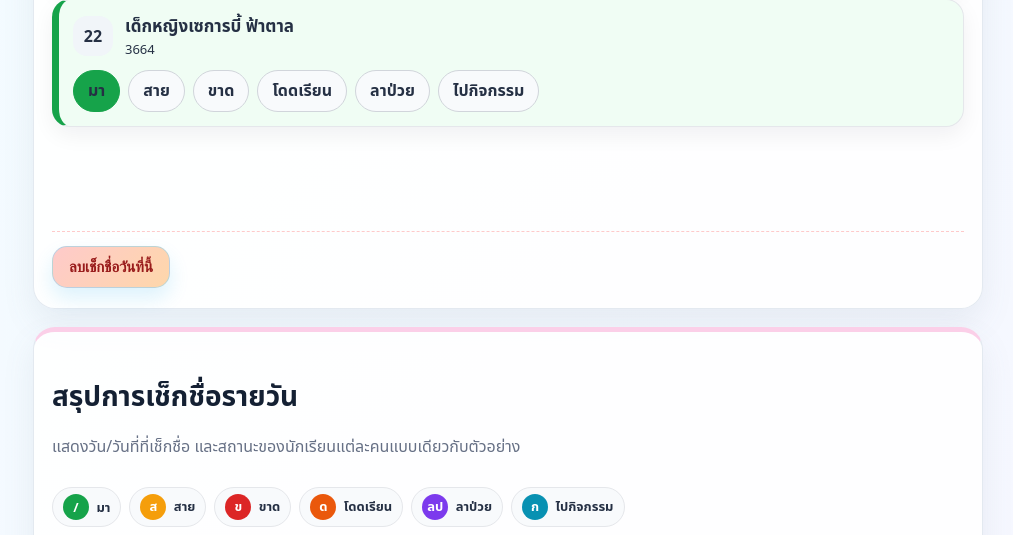
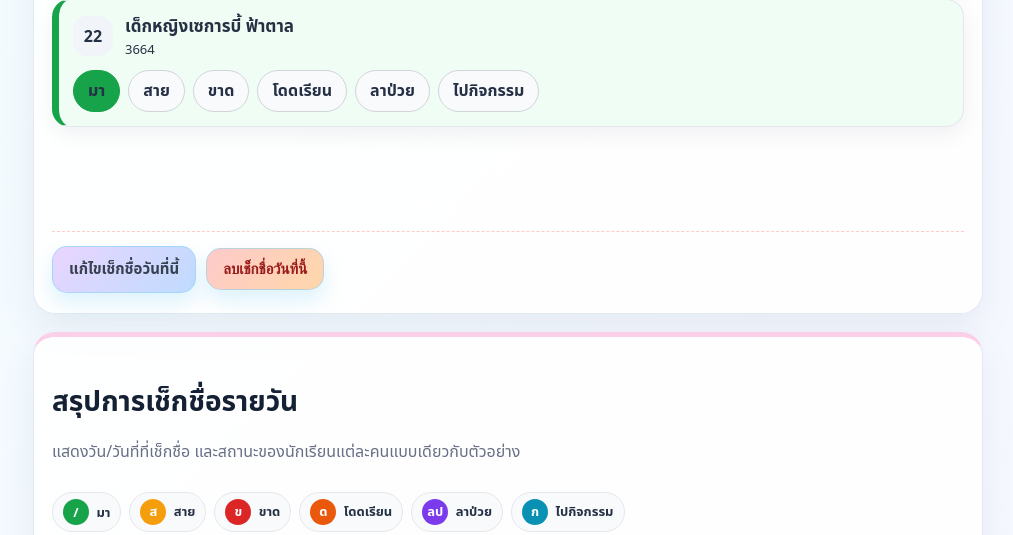
Before and after one commit to Dekchairukna/Kruruksorn, a Flask app: page /attendance/4/1 in a window 1280 px wide. Shown: the part 3352-3887 px from the top of the page, without its empty margins (267-1280 px from the left). Run offline with Flask 3, Linux system fonts and the light colour scheme; a user stored in the database is signed in; data comes from the database, SQL or seed files in the repository.

Commit message:
update latest version

```diff
--- a/static/css/style.css
+++ b/static/css/style.css
@@ -1110,3 +1110,22 @@ input,select,textarea{background:#fff!important;border-color:#d9e8ef!important;c
   .sidebar, .topbar, .head-actions, .dashboard-filter, .period-class-list { display: none !important; }
   .main { margin: 0 !important; padding: 0 !important; }
 }
+
+
+.attendance-day-actions{
+  display:flex;
+  align-items:center;
+  gap:10px;
+  flex-wrap:wrap;
+}
+.attendance-day-actions .attendance-delete-day-form{
+  margin:0;
+}
+.edit-attendance-today-btn{
+  background:#2563eb;
+  color:#fff;
+  border-color:#2563eb;
+}
+.edit-attendance-today-btn:hover{
+  filter:brightness(.95);
+}
--- a/templates/attendance.html
+++ b/templates/attendance.html
@@ -79,12 +79,15 @@
     </div>
   </form>
 
-  <form method="post" action="{{ url_for('attendance_delete_day', subject_id=subject.id, classroom_id=room.id) }}" onsubmit="return confirm('ลบข้อมูลเช็กชื่อของ {{ selected_day_label }} ?')" class="danger-zone">
-    <input type="hidden" name="date" value="{{ att_date.isoformat() if att_date else '' }}">
-    {% if substitute_mode %}<input type="hidden" name="substitute" value="1">{% endif %}
-    {% for p in period_block %}<input type="hidden" name="periods" value="{{ p }}">{% endfor %}
-    <button class="danger-btn">ลบเช็กชื่อวันที่นี้</button>
-  </form>
+  <div class="attendance-day-actions danger-zone">
+    <a class="btn secondary edit-attendance-today-btn" href="{{ url_for('attendance', subject_id=subject.id, classroom_id=room.id, date=att_date.isoformat() if att_date else None, period_no=period_no if period_no else None, schedule_id=schedule_id if schedule_id else None, substitute='1' if substitute_mode else None, sub_teacher_id=sub_teacher_id if substitute_mode else None) }}#attendanceForm">แก้ไขเช็กชื่อวันที่นี้</a>
+    <form method="post" action="{{ url_for('attendance_delete_day', subject_id=subject.id, classroom_id=room.id) }}" onsubmit="return confirm('ลบข้อมูลเช็กชื่อของ {{ selected_day_label }} ?')" class="inline attendance-delete-day-form">
+      <input type="hidden" name="date" value="{{ att_date.isoformat() if att_date else '' }}">
+      {% if substitute_mode %}<input type="hidden" name="substitute" value="1">{% endif %}
+      {% for p in period_block %}<input type="hidden" name="periods" value="{{ p }}">{% endfor %}
+      <button class="danger-btn">ลบเช็กชื่อวันที่นี้</button>
+    </form>
+  </div>
 </section>
 
 <section class="card attendance-report-card">
```
